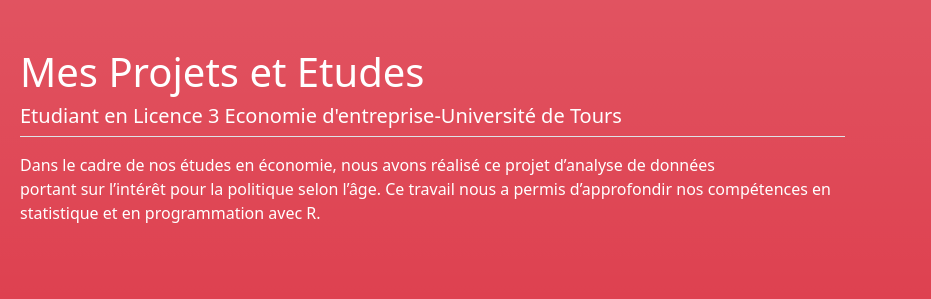
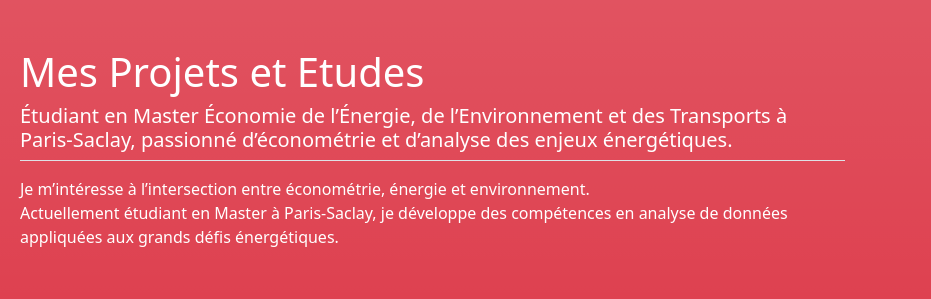
Before and after one commit to ChristOberan/ChristOberan.github.io, a plain HTML site: page index.html in a window 1280 px wide. Shown: the top 299 px of the page, 349-1280 px from the left. Drawn offline with nearby package versions, Linux system fonts and the light colour scheme.

Commit message:
Update index.html

```diff
--- a/index.html
+++ b/index.html
@@ -22,9 +22,9 @@
           </div>
           <div class="col-md-9">
             <h1>Mes Projets et Etudes</h1>
-            <h5>Etudiant en Licence 3 Economie d'entreprise-Université de Tours</h5>
-            <p class="border-top pt-3">Dans le cadre de nos études en économie, nous avons réalisé ce projet d’analyse de données<br>
-              portant sur l’intérêt pour la politique selon l’âge. Ce travail nous a permis d’approfondir nos compétences en statistique et en programmation avec R.</p>
+            <h5>Étudiant en Master Économie de l’Énergie, de l’Environnement et des Transports à Paris-Saclay, passionné d’économétrie et d’analyse des enjeux énergétiques.</h5>
+            <p class="border-top pt-3">Je m’intéresse à l’intersection entre économétrie, énergie et environnement.<br>
+              Actuellement étudiant en Master à Paris-Saclay, je développe des compétences en analyse de données appliquées aux grands défis énergétiques.</p>
           </div>
         </div>
       </div>
```
